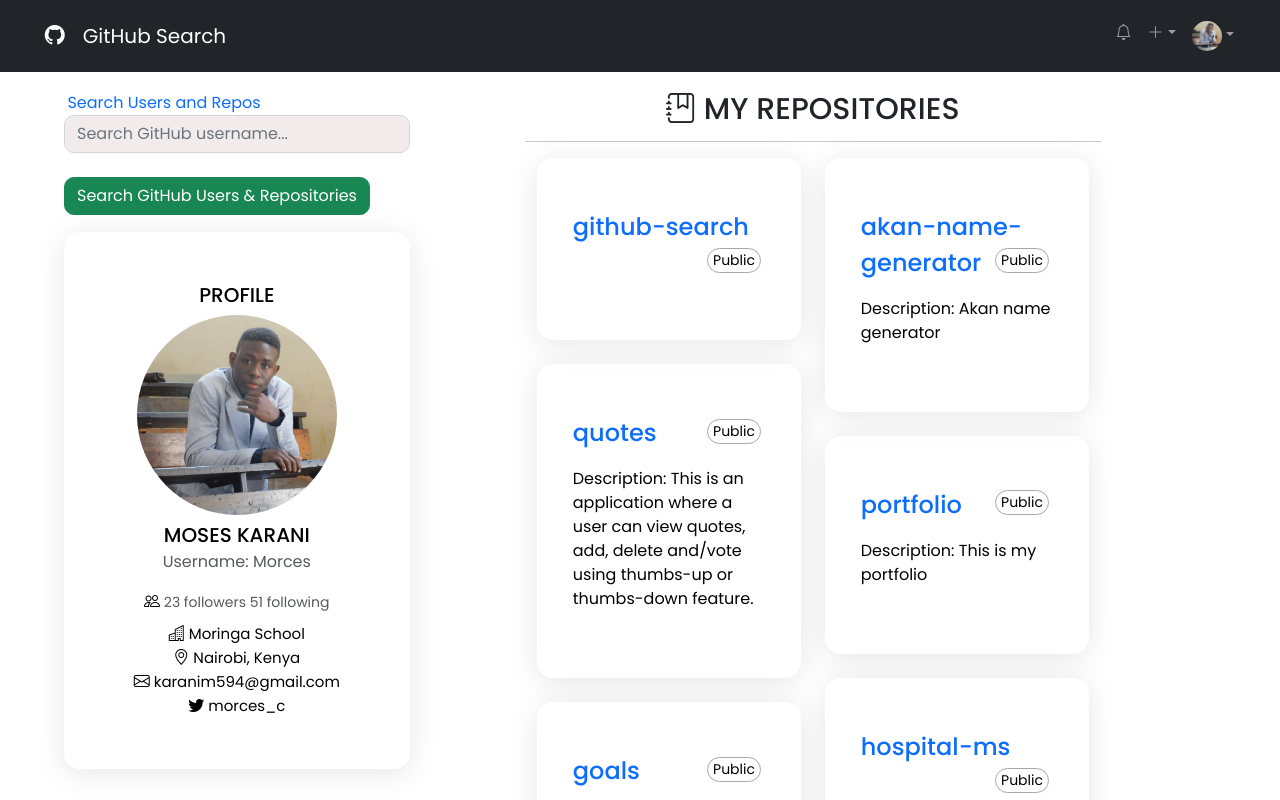
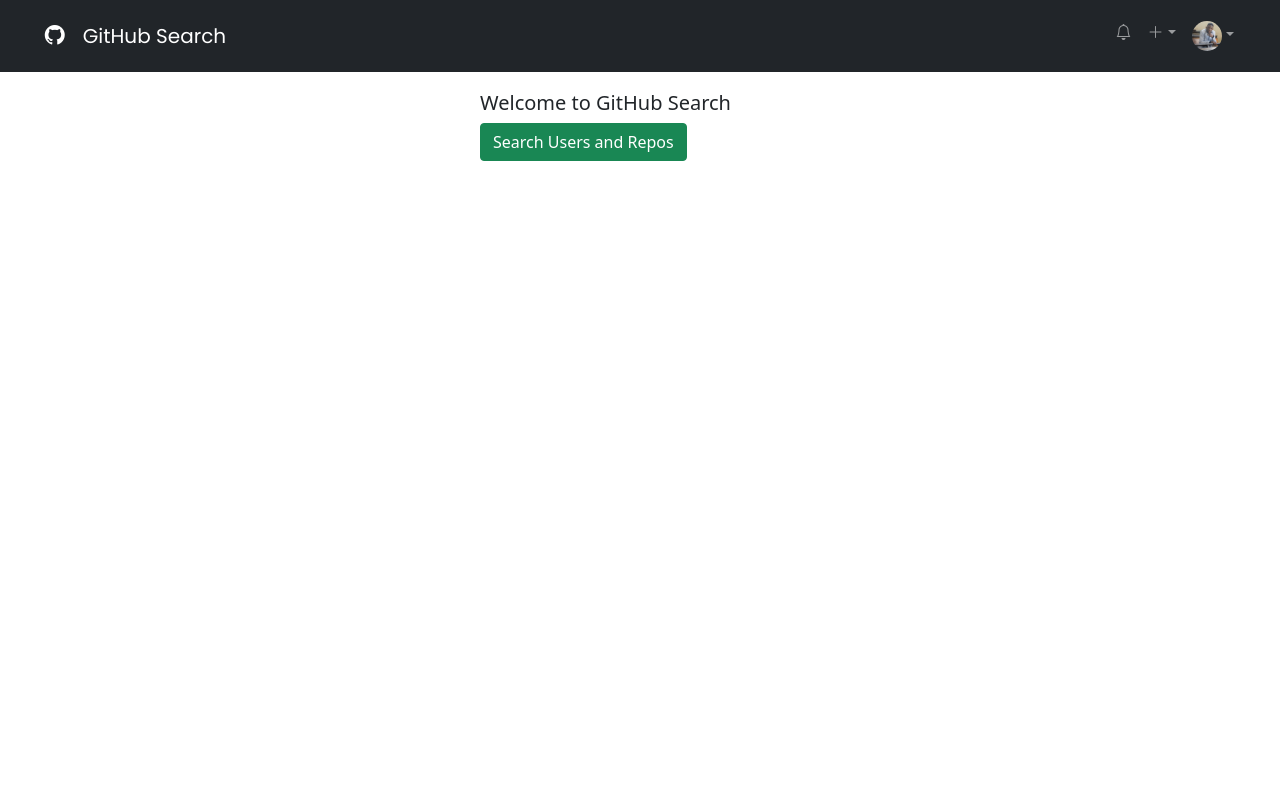
Before and after one commit to Morces/github-search, an Angular app: page / in a window 1280 px wide. Shown: the top 800 px of the page. Built offline with nearby package versions, Linux system fonts and the light colour scheme.

Commit message:
patch:routerlink optimized

```diff
--- a/src/app/app.component.css
+++ b/src/app/app.component.css
@@ -0,0 +1,10 @@
+.linking  {
+    width: 25%;
+    margin: auto;
+    font-family: 'Poppins' sans-serif;
+
+}
+.linking a {
+    text-decoration: none;
+    color: white;
+}
--- a/src/app/app.component.html
+++ b/src/app/app.component.html
@@ -1,3 +1,9 @@
 
 <app-navbar></app-navbar>
-<app-search></app-search>
+
+<div class="linking">
+    <h5>Welcome to GitHub Search</h5>
+    <button class="btn btn-success"><a routerLink="/Users" routerLinkActive="active">Search Users and Repos</a></button>
+
+</div>
+<router-outlet></router-outlet>
--- a/src/app/app.component.ts
+++ b/src/app/app.component.ts
@@ -7,4 +7,5 @@
 })
 export class AppComponent {
   title = 'GitHub-Search';
+
 }
--- a/src/app/components/navbar/navbar.component.css
+++ b/src/app/components/navbar/navbar.component.css
@@ -19,6 +19,7 @@
     flex-direction: row;
     justify-content: right;
     margin-right: 3%;
+
 }
 img.me {
     border-radius: 50%;
--- a/src/app/components/navbar/navbar.component.html
+++ b/src/app/components/navbar/navbar.component.html
@@ -4,12 +4,12 @@
             <i class="bi bi-github github"></i>
             <span class="gh">GitHub Search</span>
         </a>
-
         <button class="navbar-toggler" type="button" data-toggle="collapse" data-target="#navbarSupportContent" aria-controls="navbarSupportContent" aria-expanded="false" aria-label="Toggle navigation">
            <span class="navbar-toggler-icon"></span>
         </button>
     </div>
     <div class="collapse navbar-collapse" id="navbarSupportContent">
+
         <ul class="navbar-nav mr-auto mt-2 mt-lg-0 links">
             <li class="nav-item ">
                 <a class="nav-link"><i class="bi bi-bell notification"></i></a>
--- a/src/app/components/search/search.component.css
+++ b/src/app/components/search/search.component.css
@@ -10,10 +10,7 @@
     float: left;
     margin: auto;
 }
-.linking a {
-    text-decoration: none;
-    margin-left: 1%;
-}
+
 
 form input {
     background-color: rgb(241, 235, 235);
--- a/src/app/components/search/search.component.html
+++ b/src/app/components/search/search.component.html
@@ -1,15 +1,12 @@
 <div class="form" *ngIf="showContents">
     <div class="profile">
-        <div class="linking">
-            <a routerLink="/Users" routerLinkActive="active">Search Users and Repos</a>
-            <router-outlet></router-outlet>
-        </div>
         <div class="input">
                 <form (ngSubmit)="search()" #searchForm="ngForm" name="searchForm">
                     <input type="text" class="form-control search" [(ngModel)]="username" name="username" placeholder="Search GitHub username..." aria-label="search" aria-describedby="basic-addon1">
                     <br>
                     <button type="submit" class="btn btn-success submit">Search GitHub Users & Repositories</button>
                 </form>
+                <br>
         </div>
     <div class="list">
         <h5 class="heading">Profile</h5>
--- a/src/app/components/search/search.component.ts
+++ b/src/app/components/search/search.component.ts
@@ -1,6 +1,6 @@
 import { GhSearchService } from './../../gh-search.service';
 import { User } from './../../user';
-import { Component, OnInit, Output } from '@angular/core';
+import { Component, EventEmitter, OnInit, Output } from '@angular/core';
 import { NgForm } from '@angular/forms';
 import { HttpClient } from '@angular/common/http';
 
@@ -30,8 +30,6 @@
     this.showData = false;
   }
 
-
-
   constructor(GhSearchService:GhSearchService) {
     this.GhSearchService = GhSearchService;
    }
```
